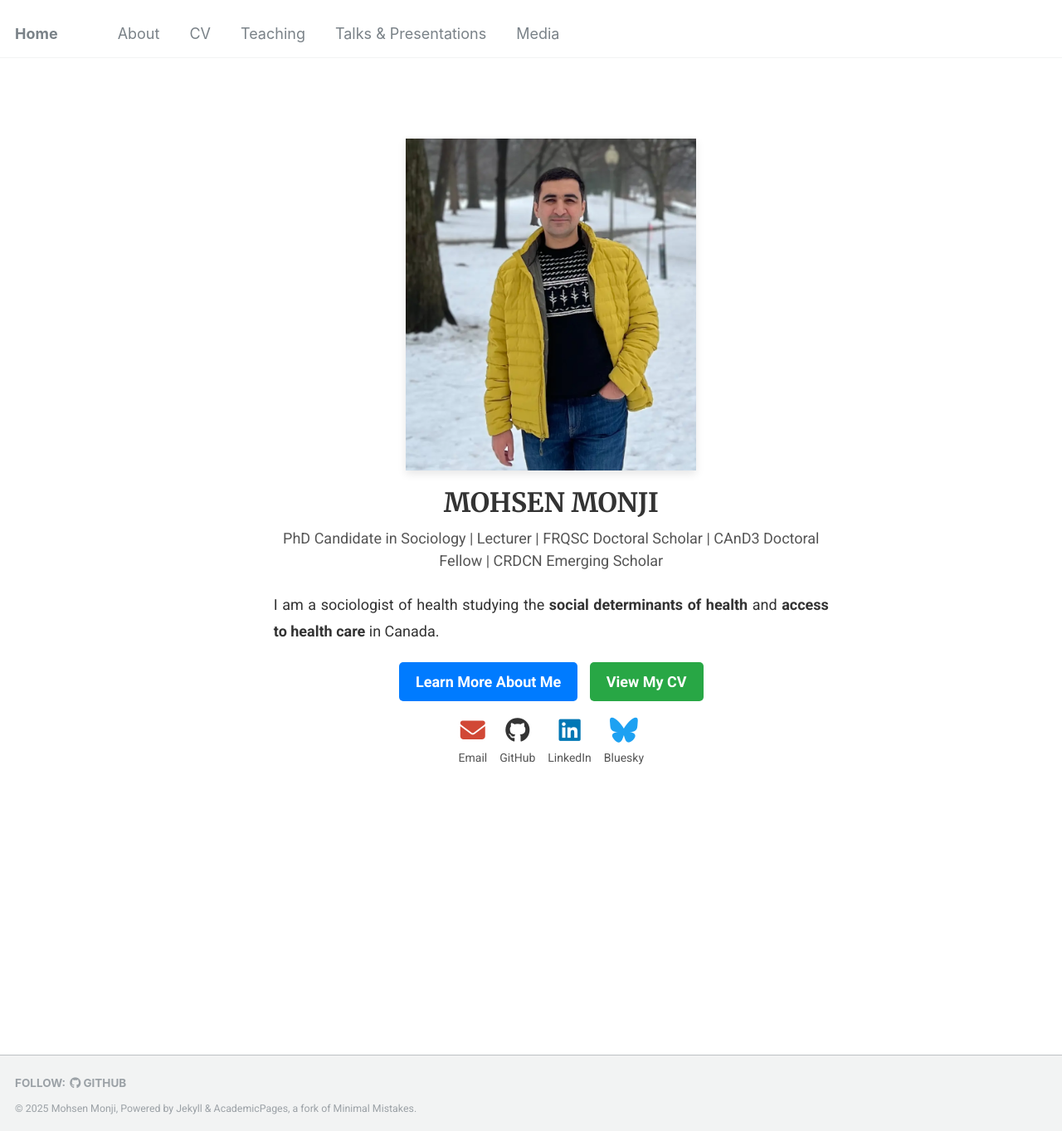
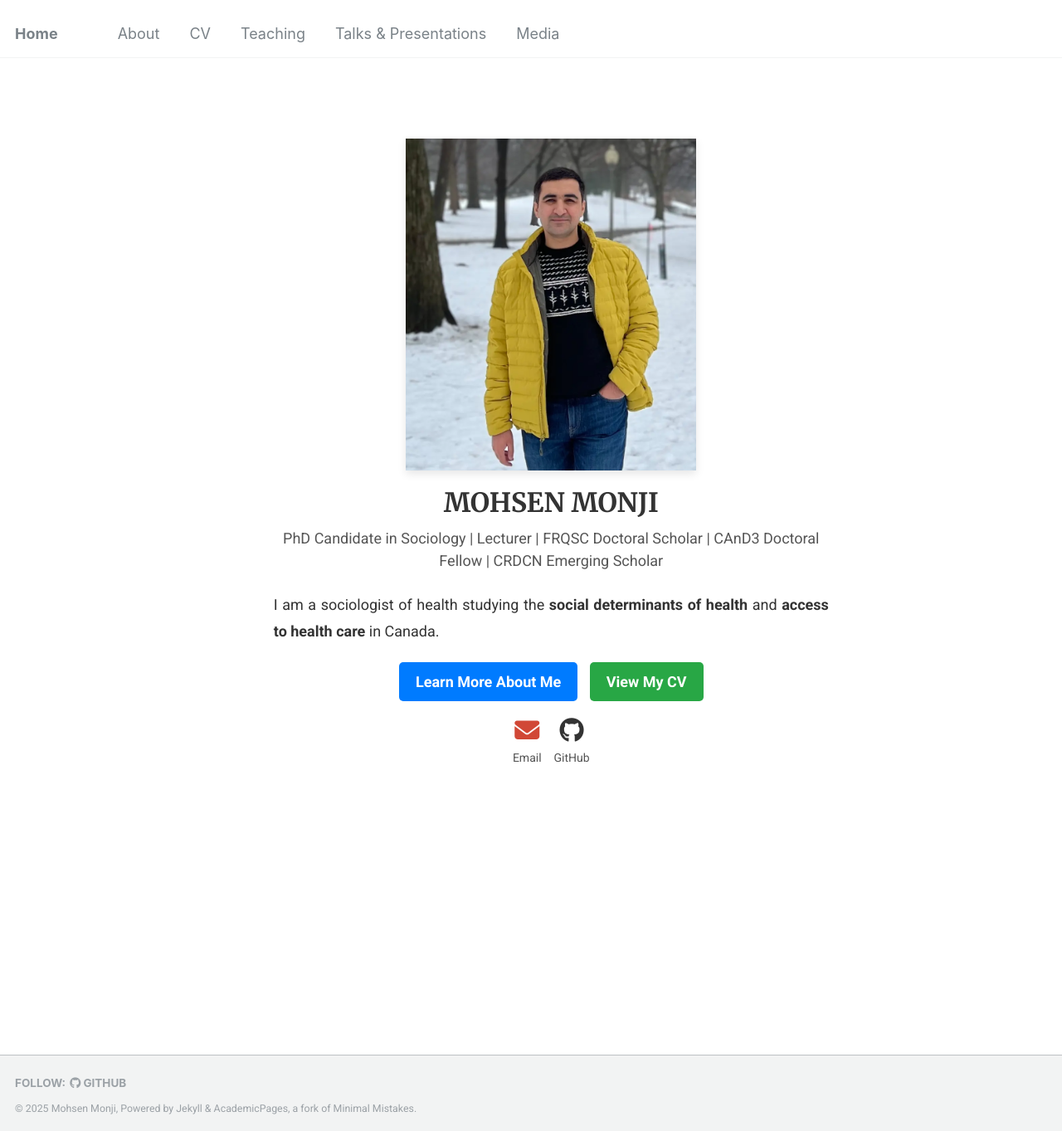
Before and after one commit to Mohsnmonji/mohsnmonji.github.io, a Jekyll site: the page built from _pages/front.md, in a window 1280 px wide and 1363 px high. Shown: the whole window at 83% size. Built offline with Jekyll 4.4.1, drawn with Linux system fonts in a browser that asks for light colours.

Commit message:
Update front.md

```diff
--- a/_pages/front.md
+++ b/_pages/front.md
@@ -36,7 +36,7 @@ hide_avatar: true
     <a href="/curriculum/" style="display: inline-block; padding: 10px 20px; background-color: #28A745; color: white; text-decoration: none; border-radius: 5px; font-weight: bold;"> View My CV</a>
   </div>
 
-  <!-- Social Media Links -->
+ <!-- Social Media Links -->
 <div style="display: flex; justify-content: center; gap: 15px; margin-bottom: 20px;">
   <div style="text-align: center;">
     <a href="mailto:mohsen.monji@concordia.ca" target="_blank" style="text-decoration: none;">
@@ -50,16 +50,4 @@ hide_avatar: true
       <span style="font-size: 14px; color: #555;">GitHub</span>
     </a>
   </div>
-  <div style="text-align: center;">
-    <a href="https://www.linkedin.com/in/mohsen-monji-0a3a37269" target="_blank" style="text-decoration: none;">
-      <i class="fab fa-linkedin" style="color: #0077B5; font-size: 30px;"></i><br>
-      <span style="font-size: 14px; color: #555;">LinkedIn</span>
-    </a>
-  </div>
-  <div style="text-align: center;">
-    <a href="https://bsky.app/profile/mohsenmonji.bsky.social" target="_blank" style="text-decoration: none;">
-      <i class="fab fa-bluesky" style="color: #1DA1F2; font-size: 30px;"></i><br>
-      <span style="font-size: 14px; color: #555;">Bluesky</span>
-    </a>
-  </div>
 </div>
```
